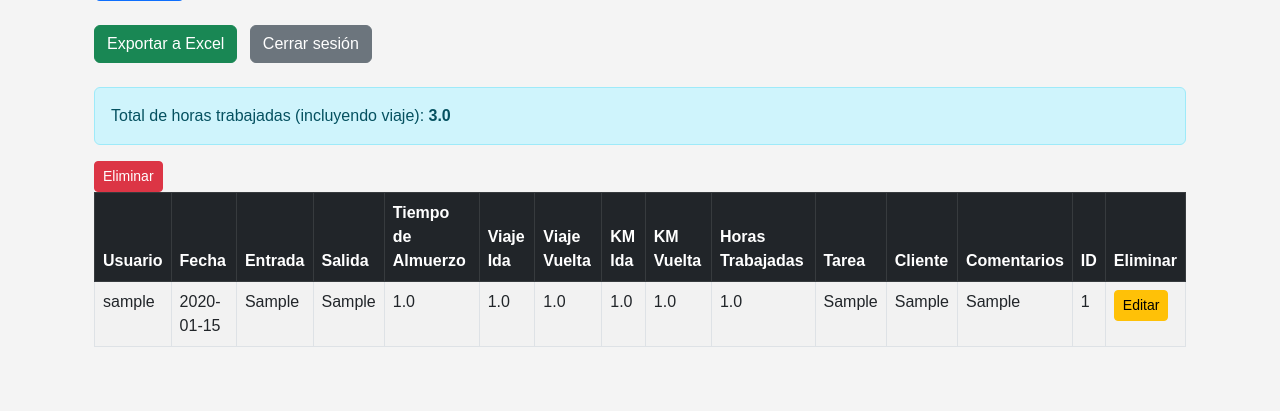
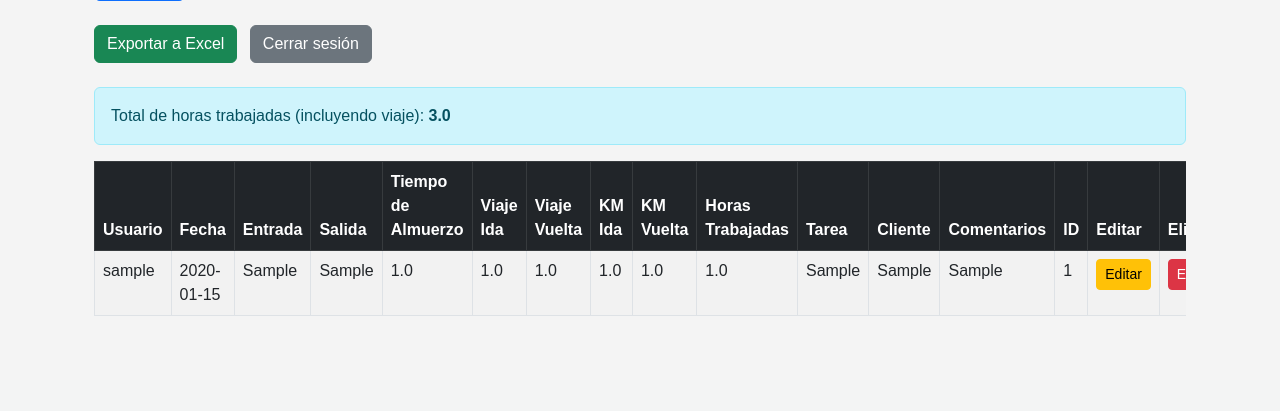
Before and after one commit to GUILLERMOWEB/Registro-de-Horas, a Flask app: page /dashboard in a window 1280 px wide. Shown: the part 499-910 px from the top of the page. After the commit the page ends 815 px from the top, so only its background shows below. Run offline with Flask 3, Linux system fonts and the light colour scheme; the visitor is signed in with stand-in values (Sample User, id 1); tables that the repository leaves empty hold one stand-in row (values such as "Sample post").

Commit message:
Boton editark

```diff
--- a/templates/dashboard.html
+++ b/templates/dashboard.html
@@ -85,6 +85,7 @@
           <th>Cliente</th>
           <th>Comentarios</th>
           <th>ID</th>
+          <th>Editar</th>
           <th>Eliminar</th>
         </tr>
       </thead>
@@ -108,7 +109,7 @@
           <td>
             <a href="{{ url_for('editar_registro', id=registro.id) }}" class="btn btn-warning btn-sm">Editar</a>
           </td>
-
+          <td>
             <form method="POST" action="{{ url_for('borrar_registro', id=registro.id) }}" onsubmit="return confirm('¿Estás seguro de que querés eliminar este registro?');">
               <input type="hidden" name="registro_id" value="{{ registro.id }}">
               <button type="submit" class="btn btn-danger btn-sm">Eliminar</button>
```
